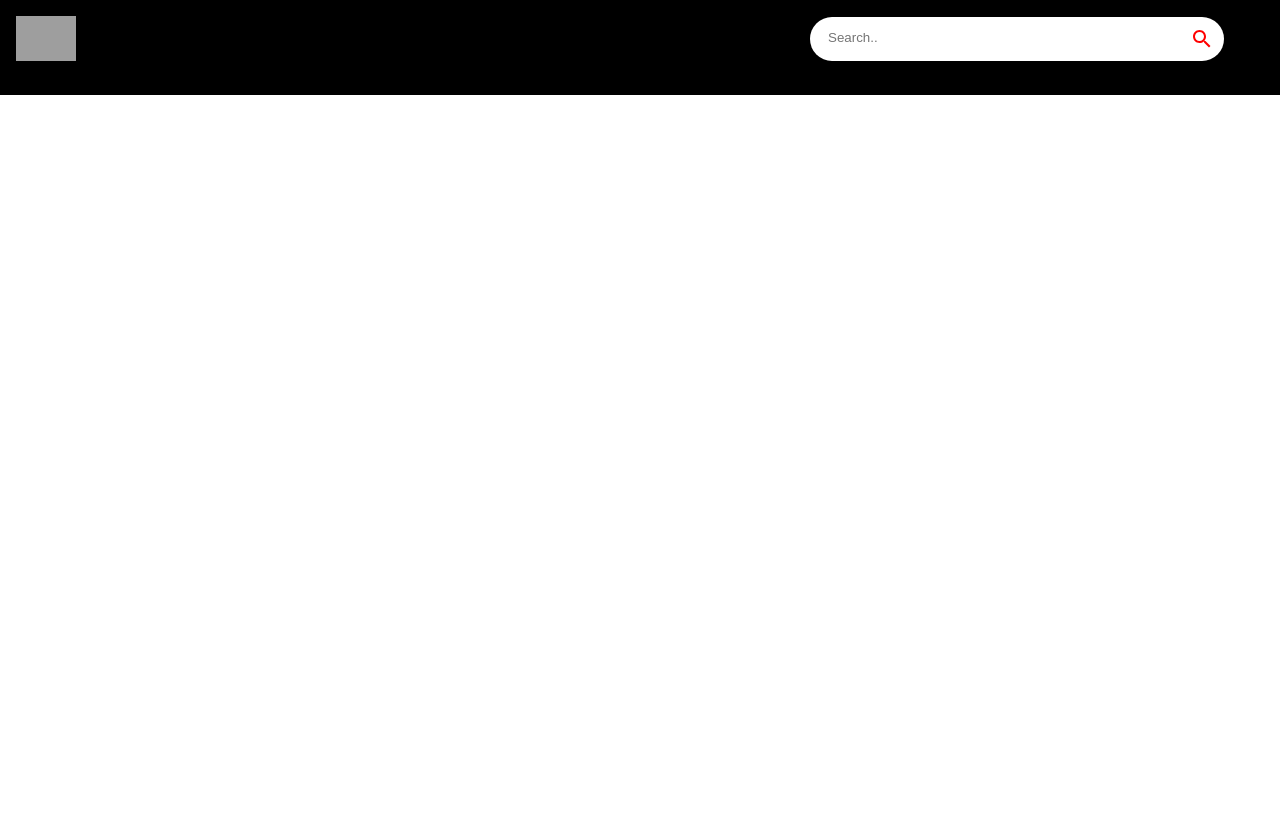
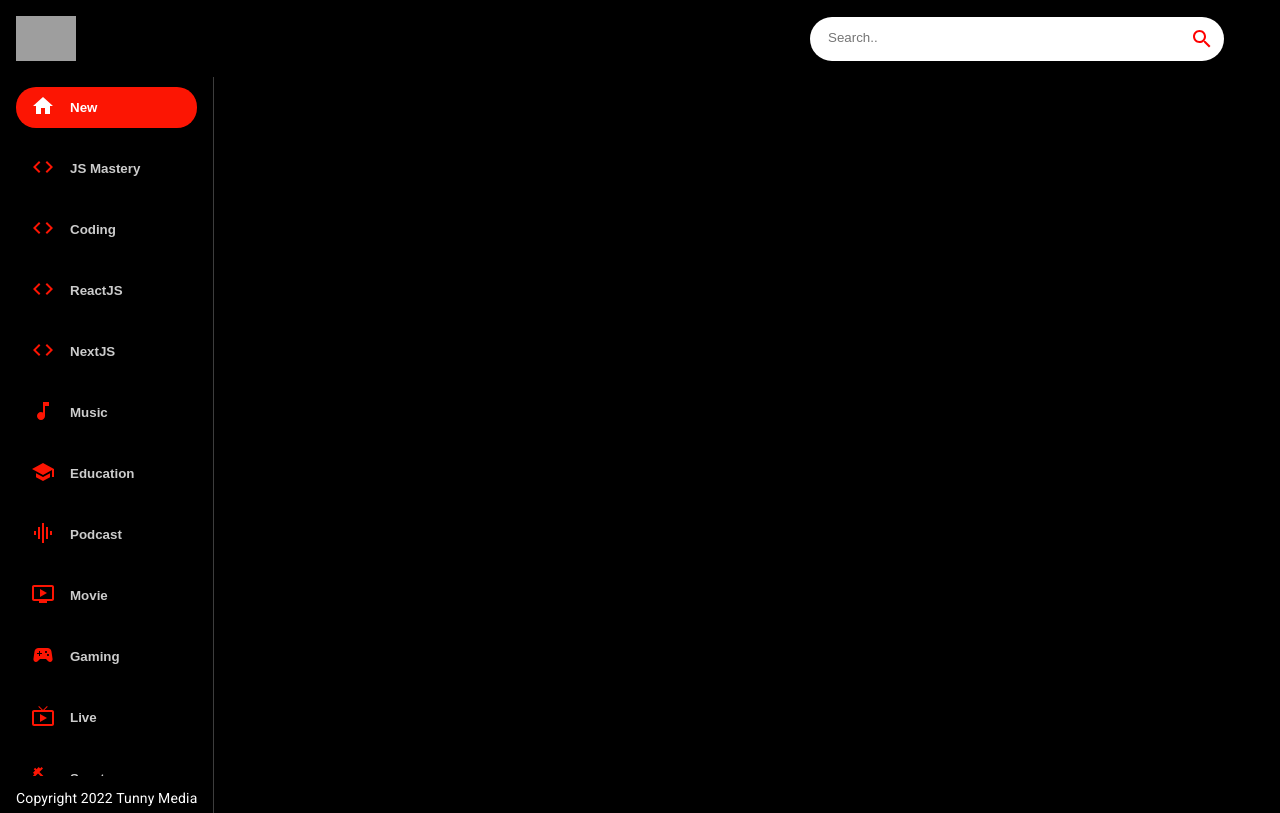
Before and after one commit to tunny17/youtube_clone, a React (Create React App) app: page / in a window 1280 px wide. Built offline with nearby package versions, Linux system fonts and the light colour scheme; grey boxes are pictures that could not be loaded.

Commit message:
completion of the structure and design of sidebar

```diff
--- a/src/components/Feed.jsx
+++ b/src/components/Feed.jsx
@@ -1,8 +1,18 @@
-import React from 'react'
+import { useState, useEffect } from 'react';
+import { Box, Stack, Typography } from '@mui/material';
+import Sidebar from './Sidebar';
+
 
 const Feed = () => {
   return (
-    <div>Feed</div>
+    <Stack  sx={{ flexDirection: { sx: 'column', md: 'row' } }}>
+      <Box  sx={{ height: { sx: 'auto', md: '92vh' }, borderRight: '1px solid #3d3d3d', px: { sx: 0, md: 2 }}}>
+        <Sidebar />
+        <Typography className='copyright' variant='body2' sx={{ mt: 1.5, color: '#fff'}}>
+          Copyright 2022 Tunny Media
+        </Typography>
+      </Box>
+    </Stack>
   )
 }
 
--- /dev/null
+++ b/src/components/Sidebar.jsx
@@ -0,0 +1,32 @@
+import { Stack } from '@mui/material'
+import { categories } from '../utils/constants'
+
+
+const selectedCategory = 'New';
+
+const Sidebar = () => (
+  <Stack
+    direction='row'
+    sx={{
+        overflowY: 'auto',
+        height: { sx: 'auto', md: '95%'},
+        flexDirection: { md: 'column'},
+    }}
+  >
+    { categories.map((category)=> (
+        <button
+            className='category-btn'
+            style={{
+                background: category.name === selectedCategory && '#FC1503',
+                color: '#fff'
+            }}
+            key={category.name}
+        >
+            <span style={{ color: category.name === selectedCategory ? '#fff' : '#FC1503', marginRight: '15px' }}>{category.icon}</span>
+            <span style={{ opacity: category.name === selectedCategory ? '1' : '0.8' }}>{category.name}</span>
+        </button>
+    ))}
+  </Stack>
+)
+
+export default Sidebar
--- a/src/components/index.js
+++ b/src/components/index.js
@@ -4,3 +4,4 @@
 export { default as SearchFeed } from './SearchFeed';
 export { default as VideoDetail } from './VideoDetail';
 export { default as SearchBar } from './SearchBar';
+export { default as Sidebar } from './Sidebar';
```
